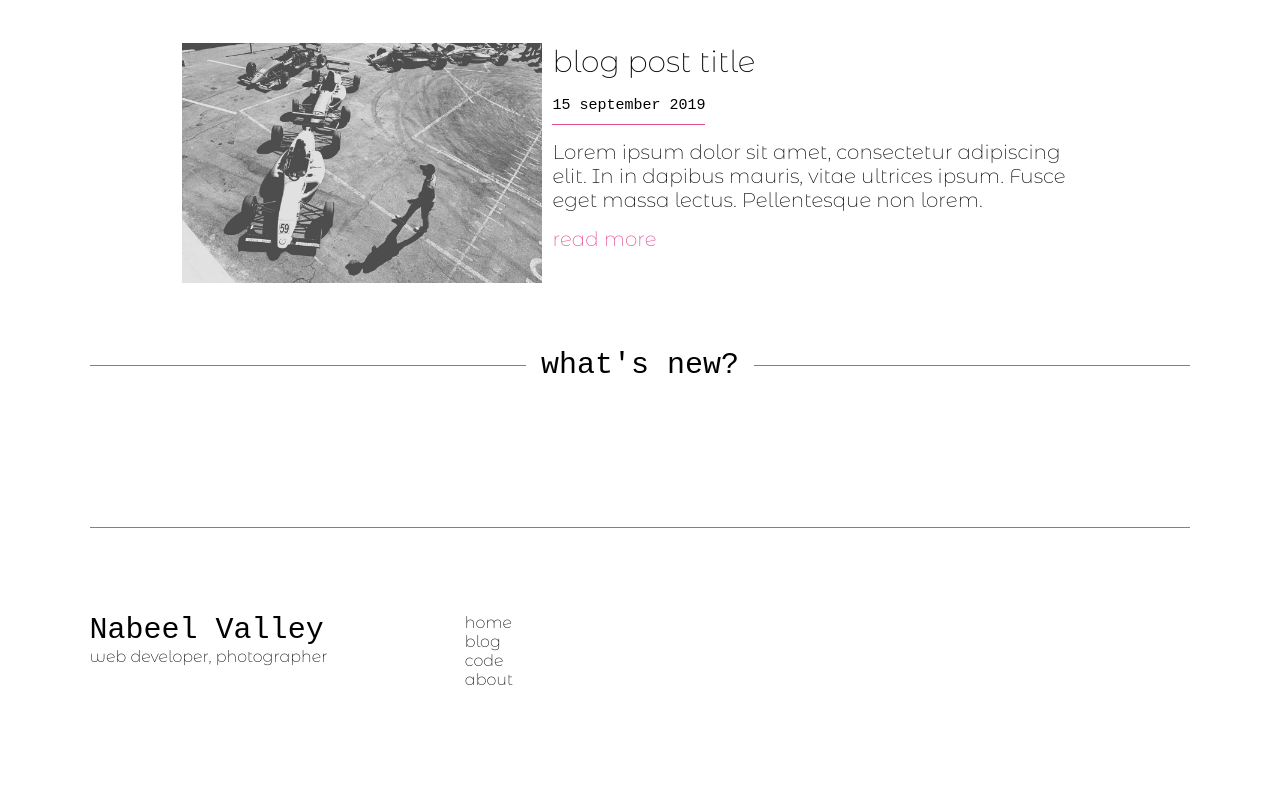
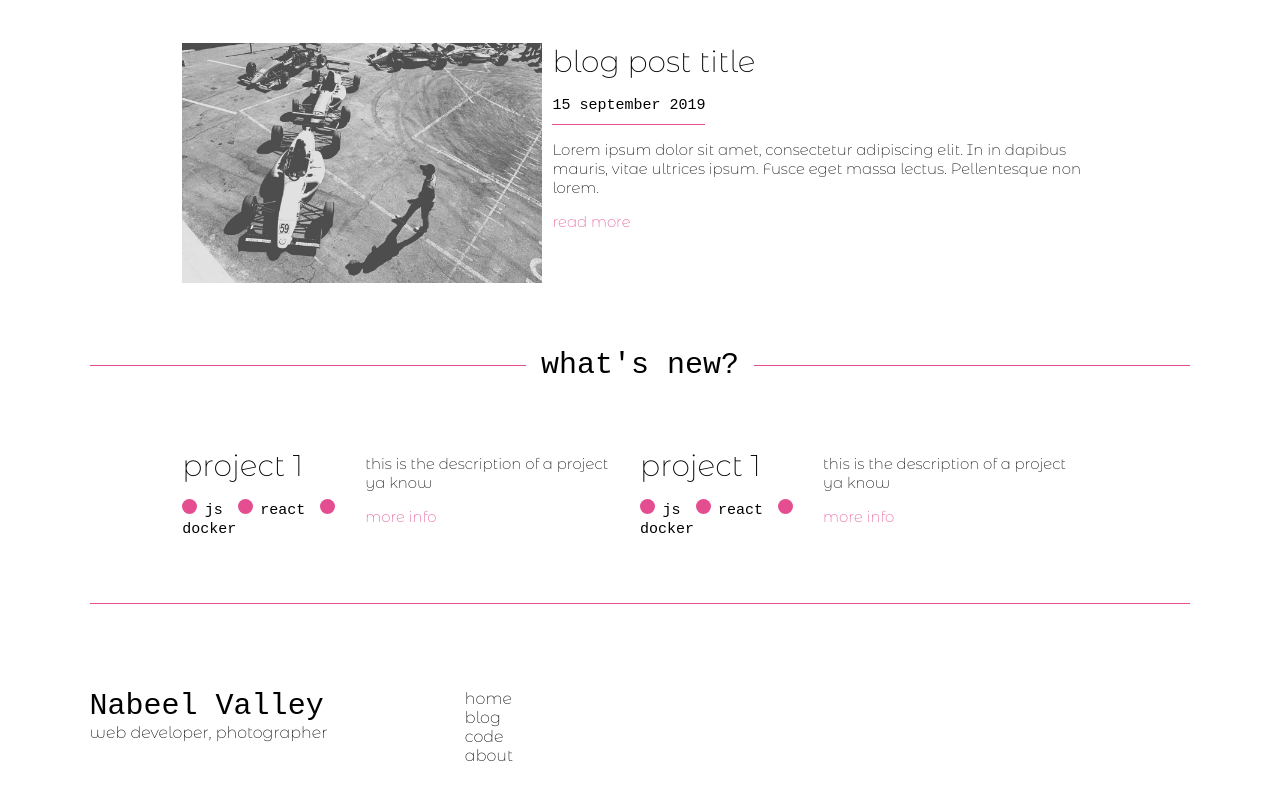
Before and after one commit to nabeelvalley/website, a React (Create React App) app: page /home in a window 1280 px wide. Shown: the part 576-1376 px from the top of the page. Before the commit the page ends 1350 px from the top, so only its background shows below. Built offline with nearby package versions, Linux system fonts and the light colour scheme; a web font is replaced by a local one.

Commit message:
:sparkles: :truck: project group listing reorganize files

```diff
--- a/src/App.js
+++ b/src/App.js
@@ -2,7 +2,7 @@ import { BrowserRouter as Router, Route, Switch, Redirect } from 'react-router-d
 import React, { Suspense, lazy } from 'react';
 import Preloader from './Components/Preloader/Preloader';
 import Footer from './Components/Footer/Footer'
-import Navbar from './Navbar/Navbar'
+import Navbar from './Components/Navbar/Navbar'
 import './App.css'
 
 const Home = lazy(() => import('./Home/Home'));
--- a/src/Components/FeaturedPost/FeaturedPost.css
+++ b/src/Components/FeaturedPost/FeaturedPost.css
@@ -72,7 +72,7 @@
 .FeaturedPost .synops,
 .FeaturedPost .link {
   font-family: var(--font-secondary);
-  font-size: var(--size-m);
+  font-size: var(--size-s);
   margin-bottom: var(--text-spacing);
 }
 
--- a/src/Components/Footer/Footer.css
+++ b/src/Components/Footer/Footer.css
@@ -57,7 +57,6 @@
 /* styling */
 
 .Footer {
-  margin-top: var(--top-margin);
   border-top: 1px solid var(--color-primary);
   padding: 85px 0;
 }
--- /dev/null
+++ b/src/Components/ProjectGroup/ProjectGroup.css
@@ -0,0 +1,25 @@
+.ProjectGroup .flex {
+  display: flex;
+  flex-wrap: wrap;
+  width: 100%;
+  grid-column: 1 / -1;
+}
+
+@media (min-width: 690px) {
+  .ProjectGroup .flex > *:nth-child(odd) {
+    padding-right: calc(var(--grid-gap) / 2);
+  }
+  .ProjectGroup .flex > *:nth-child(even) {
+    padding-left: calc(var(--grid-gap) / 2);
+  }
+}
+
+@media (min-width: 1200px) {
+  .ProjectGroup .flex {
+    grid-column: 2 / -2;
+  }
+}
+
+.ProjectGroup.contained {
+  grid-column: span 8;
+}
--- /dev/null
+++ b/src/Components/ProjectGroup/ProjectGroup.js
@@ -0,0 +1,17 @@
+import React from 'react'
+import './ProjectGroup.css'
+
+const ProjectGroup = ({ children, isFullWidth = false }) =>
+    isFullWidth
+        ? <div className="ProjectGroup grid">
+            <div className="flex">
+                {children}
+            </div>
+        </div>
+        : <div className="ProjectGroup contained">
+            <div className="flex">
+                {children}
+            </div>
+        </div>
+
+export default ProjectGroup
--- /dev/null
+++ b/src/Components/ProjectGroup/ProjectItem.css
@@ -0,0 +1,74 @@
+.ProjectItem {
+  text-transform: lowercase;
+  margin-bottom: var(--block-spacing);
+  width: 100%;
+}
+
+@media (min-width: 690px) {
+  .ProjectItem {
+    width: calc(50% - var(--grid-gap));
+  }
+}
+
+@media (min-width: 1080px) {
+  .ProjectItem {
+    display: grid;
+    grid-template-columns: repeat(5, 1fr);
+    grid-column-gap: var(--grid-gap);
+    grid-row-gap: var(--grid-gap);
+  }
+
+  .ProjectItem .overview {
+    grid-column: span 2;
+  }
+
+  .ProjectItem .summary {
+    grid-column: span 3;
+  }
+}
+
+.ProjectItem .summary {
+  margin-top: calc(var(--text-spacing) / 2);
+}
+
+.ProjectItem .tech {
+  margin: 0;
+  padding: 0;
+}
+
+.ProjectItem .title {
+  font-family: var(--font-secondary);
+  font-size: var(--size-l);
+  margin-bottom: var(--text-spacing);
+}
+
+.ProjectItem .tech .item {
+  display: inline;
+  font-family: var(--font-primary);
+  font-size: var(--size-s);
+  padding-right: var(--size-s);
+}
+
+.ProjectItem .tech .item::before {
+  content: '';
+  display: inline-block;
+  position: relative;
+  height: var(--size-s);
+  width: var(--size-s);
+  border-radius: 50%;
+  background-color: var(--color-primary);
+  margin-right: calc(var(--size-s) / 2);
+}
+
+.ProjectItem .summary {
+  font-family: var(--font-secondary);
+  font-size: var(--size-s);
+}
+
+.ProjectItem .description {
+  margin-bottom: var(--text-spacing);
+}
+
+.ProjectItem .link {
+  color: var(--color-primary);
+}
--- /dev/null
+++ b/src/Components/ProjectGroup/ProjectItem.js
@@ -0,0 +1,20 @@
+import React from 'react'
+import { NavLink } from 'react-router-dom'
+import './ProjectItem.css'
+
+const ProjectItem = ({ title, tech, description, link }) => <div className="ProjectItem">
+    <div className="overview">
+        <h3 className="title">{title}</h3>
+        <ul className="tech">
+            {
+                tech.map(el => <li key={el} className="item">{el}</li>)
+            }
+        </ul>
+    </div>
+    <div className="summary">
+        <p className="description">{description}</p>
+        <p className="link"><NavLink to={link}>More Info</NavLink></p>
+    </div>
+</div >
+
+export default ProjectItem
--- a/src/Home/Home.js
+++ b/src/Home/Home.js
@@ -2,6 +2,8 @@ import React from 'react'
 import Landing from '../Components/Landing/Landing';
 import FeaturedPost from '../Components/FeaturedPost/FeaturedPost'
 import SectionDivider from '../Components/SectionDivider/SectionDivider'
+import ProjectGroup from '../Components/ProjectGroup/ProjectGroup';
+import ProjectItem from '../Components/ProjectGroup/ProjectItem';
 
 const Home = () => <div className="Home">
     <Landing />
@@ -13,6 +15,20 @@ const Home = () => <div className="Home">
         link="/home"
     />
     <SectionDivider title="What's New?" />
+    <ProjectGroup isFullWidth={true}>
+        <ProjectItem
+            title="Project 1"
+            tech={["js", "react", "docker"]}
+            description="this is the description of a project ya know"
+            link="#"
+        />
+        <ProjectItem
+            title="Project 1"
+            tech={["js", "react", "docker"]}
+            description="this is the description of a project ya know"
+            link="#"
+        />
+    </ProjectGroup>
 </div>
 
 export default Home
--- a/src/index.css
+++ b/src/index.css
@@ -26,6 +26,8 @@ body {
   --size-m: 20px;
   --size-l: 30px;
   --size-h: 60px;
+
+  --grid-gap: 10px;
 
   --xsmall-breakpoint: 400px;
   --small-breakpoint: 690px;
@@ -58,8 +60,8 @@ body {
 .grid {
   display: grid;
   grid-template-columns: repeat(4, 1fr);
-  grid-column-gap: 10px;
-  grid-row-gap: 10px;
+  grid-column-gap: var(--grid-gap);
+  grid-row-gap: var(--grid-gap);
 }
 
 @media (min-width: 690px) {
@@ -85,6 +87,8 @@ body {
 /* heading */
 
 h1,
+h2,
+h3,
 p {
   margin: 0;
 }
```
Also changed, not shown: src/Components/Navbar/Navbar.css (renamed from src/Navbar/Navbar.css), src/Components/Navbar/Navbar.js (renamed from src/Navbar/Navbar.js).
